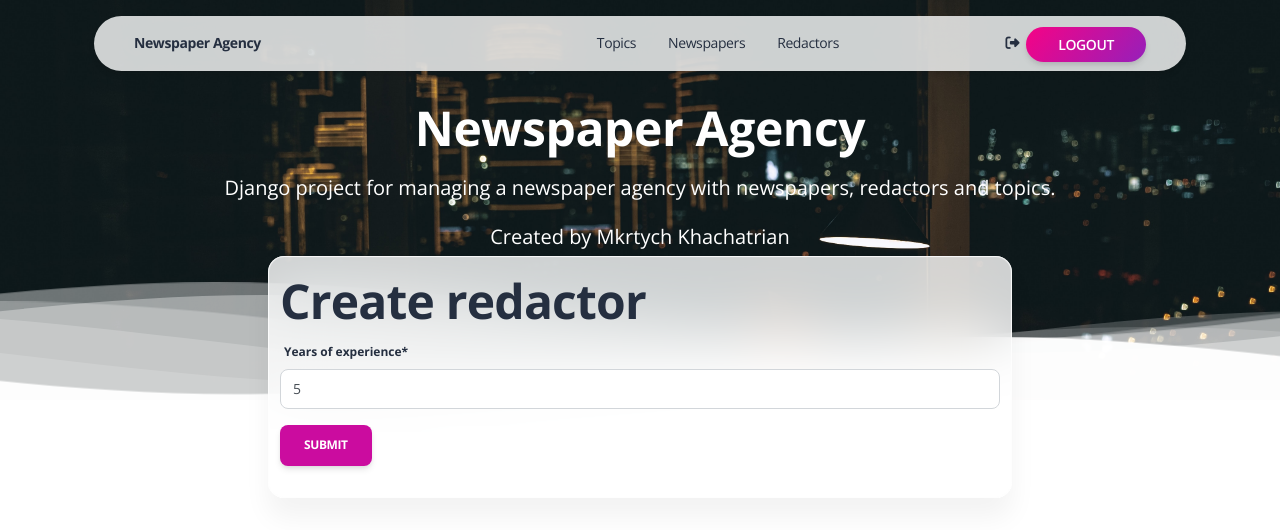
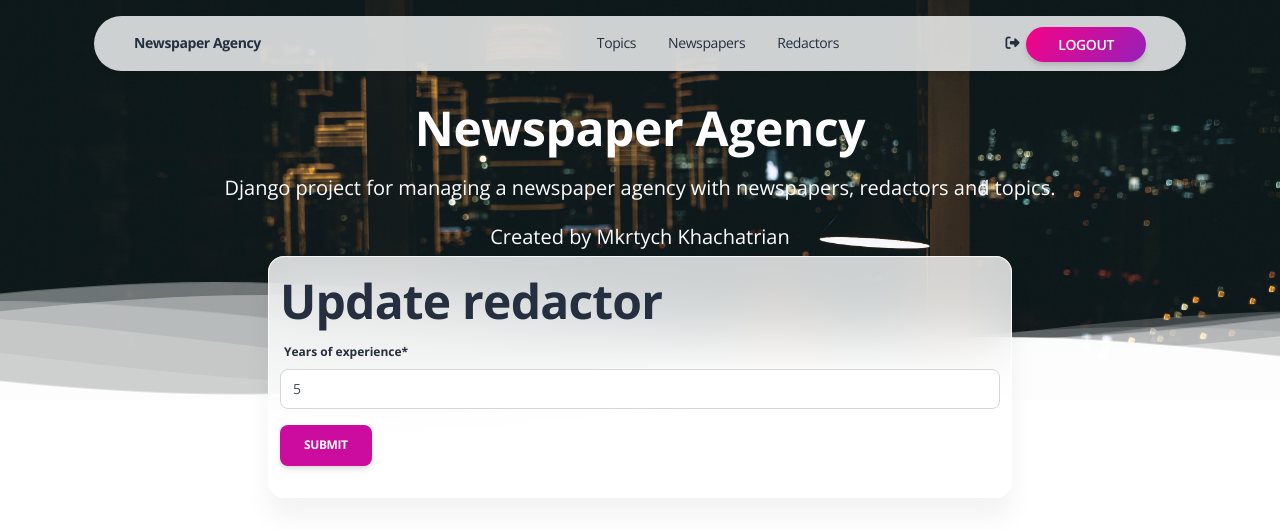
Before and after one commit to MkrtychKhachatrian/newspaper-agency, a Django app: page /redactors/1/update/ in a window 1280 px wide. Shown: the top 530 px of the page. Run offline with Django 4.2, Linux system fonts and the light colour scheme; a user stored in the database is signed in; data comes from the database, SQL or seed files in the repository; both versions use the stored data as it was after the commit; some libraries are stand-ins or nearby versions.

Commit message:
Fix redactor form

```diff
--- a/templates/agency/redactor_form.html
+++ b/templates/agency/redactor_form.html
@@ -9,7 +9,7 @@
   <div class="container">
     <div class="row">
       <div class="col-lg-8 z-index-2 border-radius-xl mt-n10 mx-auto py-3 blur shadow-blur">
-        <h1>Create redactor</h1>
+        <h1>{{ object|yesno:"Update,Create" }} redactor</h1>
         <form action="" method="post" novalidate>
           {% csrf_token %}
           {{ form|crispy }}
```
Also changed, not shown: db.sqlite3, 1 other file.
